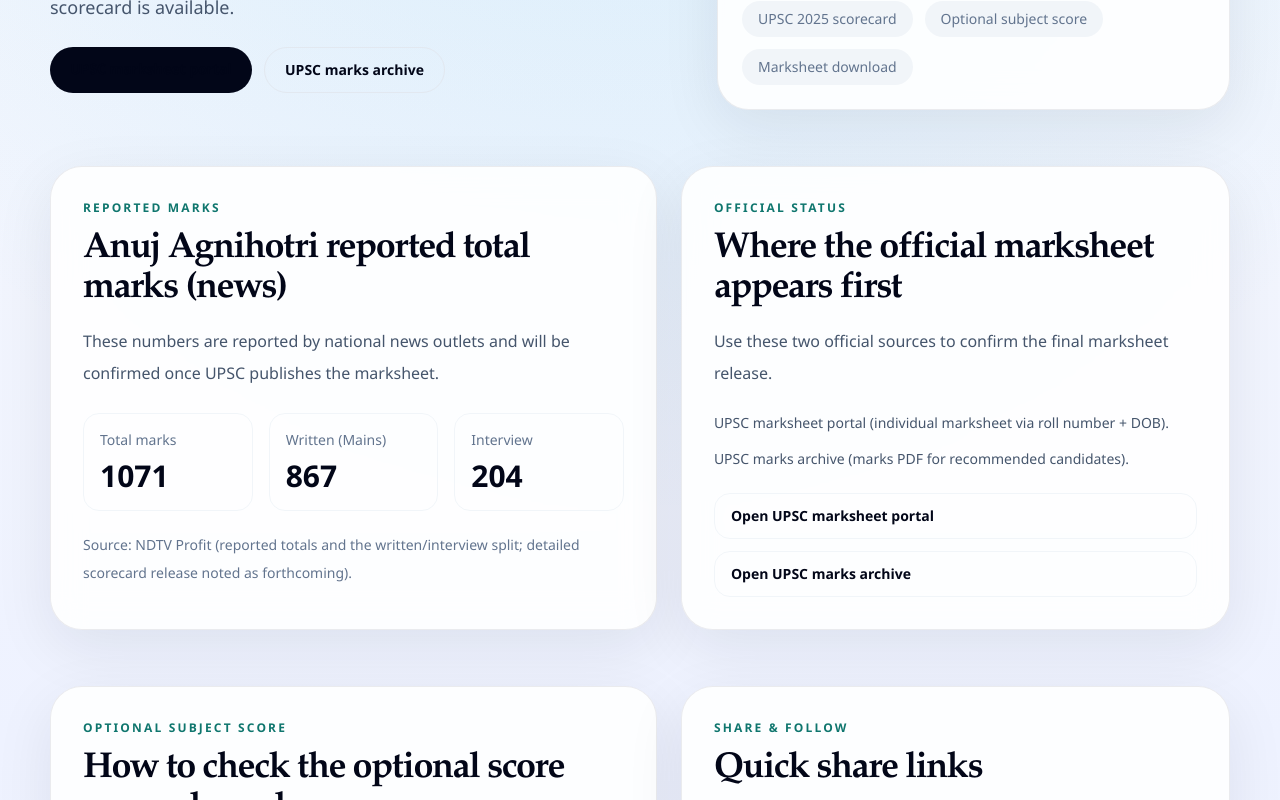
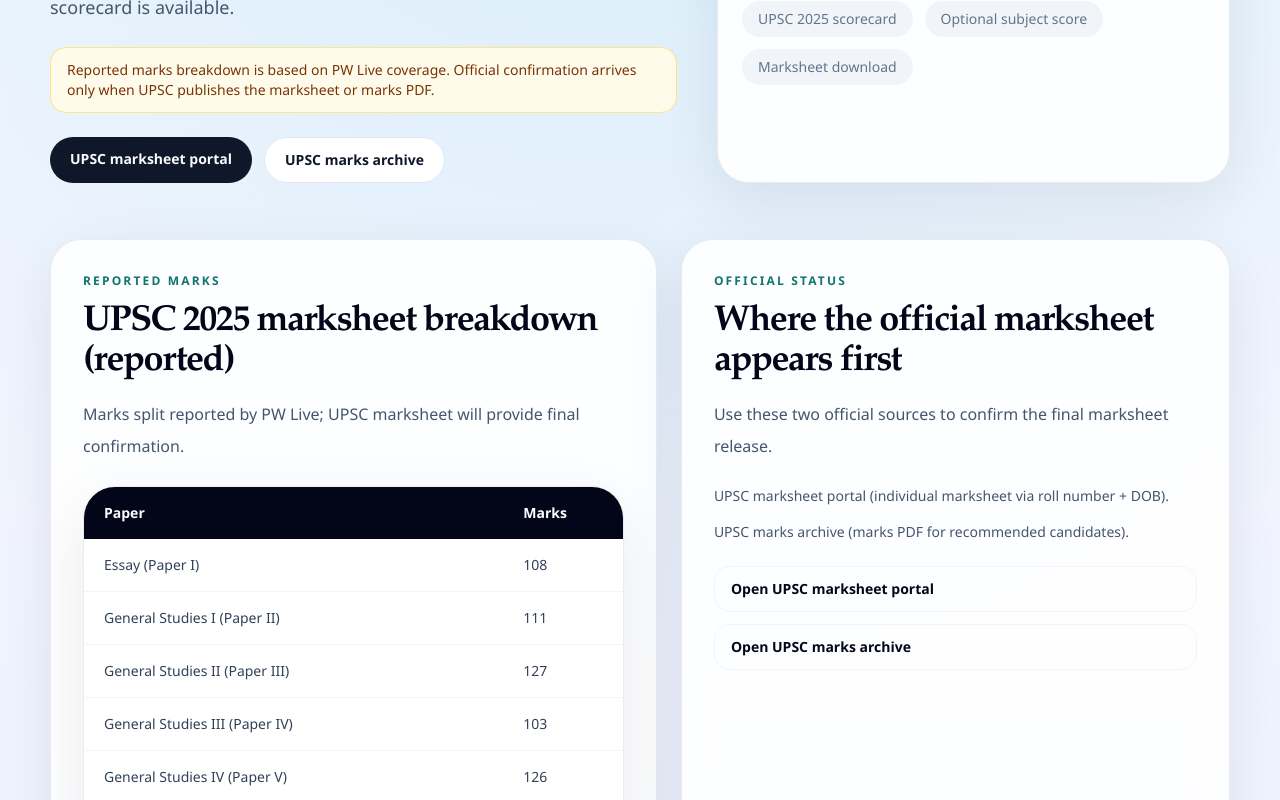
Before and after one commit to ai-goat/moq3, a Next.js app: page /news/anuj-agnihotri-upsc-2025-marksheet in a window 1280 px wide. Shown: the part 500-1300 px from the top of the page. Built offline with nearby package versions, Linux system fonts and the light colour scheme; no server answers.

Commit message:
fix button contrast and enrich UPSC marksheet page

```diff
--- a/app/admin/page.tsx
+++ b/app/admin/page.tsx
@@ -55,7 +55,7 @@
               </label>
             </div>
             <button
-              className="mt-6 rounded-2xl bg-slate-950 px-5 py-3 text-sm font-semibold text-white"
+              className="mt-6 rounded-2xl btn-primary px-5 py-3 text-sm font-semibold"
               type="submit"
             >
               Sign in
--- a/app/exam/[slug]/page.tsx
+++ b/app/exam/[slug]/page.tsx
@@ -375,19 +375,19 @@
           </p>
           <div className="mt-8 flex flex-wrap gap-3">
             <Link
-              className="rounded-full bg-slate-950 px-5 py-3 text-sm font-semibold text-white"
+              className="rounded-full btn-primary px-5 py-3 text-sm font-semibold"
               href={getResultCards(exam)[0]?.href ?? "/exams"}
             >
               Latest result page
             </Link>
             <Link
-              className="rounded-full border border-slate-200 px-5 py-3 text-sm font-semibold text-slate-700"
+              className="rounded-full btn-secondary px-5 py-3 text-sm font-semibold"
               href={getCutoffCards(exam)[0]?.href ?? "/exams"}
             >
               Latest cutoff page
             </Link>
             <Link
-              className="rounded-full border border-slate-200 px-5 py-3 text-sm font-semibold text-slate-700"
+              className="rounded-full btn-secondary px-5 py-3 text-sm font-semibold"
               href={`/analysis/${exam.slug}`}
             >
               View analysis
--- a/app/exams/page.tsx
+++ b/app/exams/page.tsx
@@ -36,7 +36,7 @@
                 </h2>
               </div>
               <Link
-                className="rounded-full bg-slate-950 px-4 py-2 text-sm font-semibold text-white"
+                className="rounded-full btn-primary px-4 py-2 text-sm font-semibold"
                 href={`/exam/${exam.slug}`}
               >
                 Open
--- a/app/globals.css
+++ b/app/globals.css
@@ -60,6 +60,26 @@
   letter-spacing: -0.04em;
 }
 
+.btn-primary {
+  background: #0f172a;
+  color: #f8fafc;
+}
+
+.btn-primary:hover {
+  background: #111827;
+}
+
+.btn-secondary {
+  border: 1px solid #e2e8f0;
+  background: #ffffff;
+  color: #0f172a;
+}
+
+.btn-secondary:hover {
+  border-color: #bae6fd;
+  background: #f0f9ff;
+}
+
 .prose-copy p + p {
   margin-top: 0.9rem;
 }
--- a/app/news/anuj-agnihotri-upsc-2025-marksheet/page.tsx
+++ b/app/news/anuj-agnihotri-upsc-2025-marksheet/page.tsx
@@ -2,6 +2,7 @@
 import Link from "next/link";
 
 import { Breadcrumbs } from "@/components/ui/breadcrumbs";
+import { DataTable } from "@/components/ui/data-table";
 import { SectionHeading } from "@/components/ui/section-heading";
 import { StructuredData } from "@/components/ui/structured-data";
 import { buildBreadcrumbJsonLd, buildFaqJsonLd } from "@/lib/json-ld";
@@ -14,12 +15,30 @@
 const PAGE_TITLE =
   "Anuj Agnihotri UPSC 2025 Marksheet Breakdown & Optional Subject Score";
 const PAGE_SLUG = "/news/anuj-agnihotri-upsc-2025-marksheet";
+const SOURCE_UPDATE_DATE = "12 Mar 2026";
+
+const marksBreakdown = [
+  ["Essay (Paper I)", 108],
+  ["General Studies I (Paper II)", 111],
+  ["General Studies II (Paper III)", 127],
+  ["General Studies III (Paper IV)", 103],
+  ["General Studies IV (Paper V)", 126],
+  ["Optional I: Medical Science (Paper VI)", 142],
+  ["Optional II: Medical Science (Paper VII)", 150],
+];
+
+const totals = [
+  ["Written total", 867],
+  ["Interview", 204],
+  ["Final total", 1071],
+];
 
 export const metadata: Metadata = buildPageMetadata({
   title: PAGE_TITLE,
   description:
     "Live status on UPSC 2025 marksheet release, reported marks totals, and how to check optional subject score on the official UPSC marksheet portal.",
   canonical: PAGE_SLUG,
+  image: "/images/scorecard-hero.svg",
 });
 
 const faq = [
@@ -81,9 +100,14 @@
             total marks, and where to check the optional subject score once the
             official scorecard is available.
           </p>
+          <div className="mt-6 rounded-2xl border border-amber-200 bg-amber-50 px-4 py-3 text-sm text-amber-900">
+            Reported marks breakdown is based on PW Live coverage. Official
+            confirmation arrives only when UPSC publishes the marksheet or marks
+            PDF.
+          </div>
           <div className="mt-6 flex flex-wrap gap-3">
             <Link
-              className="rounded-full bg-slate-950 px-5 py-3 text-sm font-semibold text-white"
+              className="rounded-full btn-primary px-5 py-3 text-sm font-semibold"
               href="https://upsconline.gov.in/marksheet/exam/marksheet_system/archives.php"
               rel="noreferrer"
               target="_blank"
@@ -91,7 +115,7 @@
               UPSC marksheet portal
             </Link>
             <Link
-              className="rounded-full border border-slate-200 px-5 py-3 text-sm font-semibold text-slate-700"
+              className="rounded-full btn-secondary px-5 py-3 text-sm font-semibold"
               href="https://upsc.gov.in/examinations/marks-recommended-candidates/archives"
               rel="noreferrer"
               target="_blank"
@@ -124,26 +148,25 @@
         <div className="card rounded-[2rem] p-8">
           <SectionHeading
             eyebrow="Reported marks"
-            title="Anuj Agnihotri reported total marks (news)"
-            description="These numbers are reported by national news outlets and will be confirmed once UPSC publishes the marksheet."
+            title="UPSC 2025 marksheet breakdown (reported)"
+            description="Marks split reported by PW Live; UPSC marksheet will provide final confirmation."
           />
+          <div className="mt-6">
+            <DataTable columns={["Paper", "Marks"]} rows={marksBreakdown} />
+          </div>
           <div className="mt-6 grid gap-4 md:grid-cols-3">
-            <div className="rounded-2xl border border-slate-100 p-4">
-              <p className="text-sm text-slate-500">Total marks</p>
-              <p className="mt-2 text-3xl font-semibold text-slate-950">1071</p>
-            </div>
-            <div className="rounded-2xl border border-slate-100 p-4">
-              <p className="text-sm text-slate-500">Written (Mains)</p>
-              <p className="mt-2 text-3xl font-semibold text-slate-950">867</p>
-            </div>
-            <div className="rounded-2xl border border-slate-100 p-4">
-              <p className="text-sm text-slate-500">Interview</p>
-              <p className="mt-2 text-3xl font-semibold text-slate-950">204</p>
-            </div>
+            {totals.map((row) => (
+              <div className="rounded-2xl border border-slate-100 p-4" key={row[0]}>
+                <p className="text-sm text-slate-500">{row[0]}</p>
+                <p className="mt-2 text-3xl font-semibold text-slate-950">
+                  {row[1]}
+                </p>
+              </div>
+            ))}
           </div>
           <p className="mt-5 text-sm leading-7 text-slate-500">
-            Source: NDTV Profit (reported totals and the written/interview split;
-            detailed scorecard release noted as forthcoming).
+            Source update date: {SOURCE_UPDATE_DATE}. Optional subject reported
+            as Medical Science.
           </p>
         </div>
 
@@ -269,11 +292,11 @@
           </Link>
           <Link
             className="rounded-2xl border border-slate-100 px-4 py-3 transition hover:border-sky-200 hover:bg-sky-50"
-            href="https://www.ndtvprofit.com/education/upsc-result-2025-anuj-agnihotri-tops-civil-services-exam-scores-1071-marks"
+            href="https://www.pw.live/upsc/exams/anuj-agnihotri-marksheet"
             rel="noreferrer"
             target="_blank"
           >
-            NDTV Profit coverage (reported marks totals)
+            PW Live marksheet breakdown (reported)
           </Link>
         </div>
       </section>
--- a/app/not-found.tsx
+++ b/app/not-found.tsx
@@ -13,13 +13,13 @@
         </p>
         <div className="mt-8 flex justify-center gap-3">
           <Link
-            className="rounded-full bg-slate-950 px-5 py-3 text-sm font-semibold text-white"
+            className="rounded-full btn-primary px-5 py-3 text-sm font-semibold"
             href="/"
           >
             Return home
           </Link>
           <Link
-            className="rounded-full border border-slate-200 px-5 py-3 text-sm font-semibold text-slate-700"
+            className="rounded-full btn-secondary px-5 py-3 text-sm font-semibold"
             href="/exams"
           >
             Browse exams
--- a/app/page.tsx
+++ b/app/page.tsx
@@ -40,13 +40,13 @@
           </div>
           <div className="mt-8 flex flex-wrap gap-3">
             <Link
-              className="rounded-full bg-slate-950 px-5 py-3 text-sm font-semibold text-white"
+              className="rounded-full btn-primary px-5 py-3 text-sm font-semibold"
               href="/exams"
             >
               Browse all exams
             </Link>
             <Link
-              className="rounded-full border border-slate-200 px-5 py-3 text-sm font-semibold text-slate-700"
+              className="rounded-full btn-secondary px-5 py-3 text-sm font-semibold"
               href="/exam-calendar"
             >
               Upcoming result calendar
--- a/app/results/[examYear]/page.tsx
+++ b/app/results/[examYear]/page.tsx
@@ -106,7 +106,7 @@
           </p>
           <div className="mt-8 flex flex-wrap gap-3">
             <Link
-              className="rounded-full bg-slate-950 px-5 py-3 text-sm font-semibold text-white"
+              className="rounded-full btn-primary px-5 py-3 text-sm font-semibold"
               href={data.result.officialResultLink}
               rel="noreferrer"
               target="_blank"
@@ -114,7 +114,7 @@
               Download official result
             </Link>
             <Link
-              className="rounded-full border border-slate-200 px-5 py-3 text-sm font-semibold text-slate-700"
+              className="rounded-full btn-secondary px-5 py-3 text-sm font-semibold"
               href={`/cutoffs/${examYear}`}
             >
               View cutoff page
--- a/components/admin/admin-dashboard.tsx
+++ b/components/admin/admin-dashboard.tsx
@@ -85,7 +85,7 @@
             </p>
           </div>
           <button
-            className="rounded-2xl bg-slate-950 px-5 py-3 text-sm font-semibold text-white transition hover:bg-slate-800"
+            className="rounded-2xl btn-primary px-5 py-3 text-sm font-semibold transition"
             onClick={reindex}
             type="button"
           >
```
Also changed, not shown: lib/metadata.ts (+11 -0 lines).
